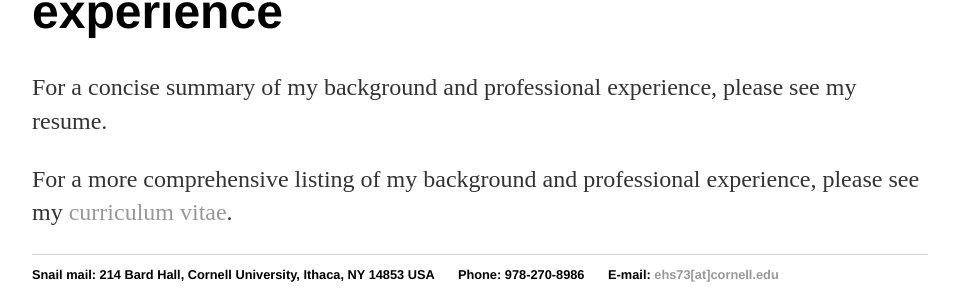
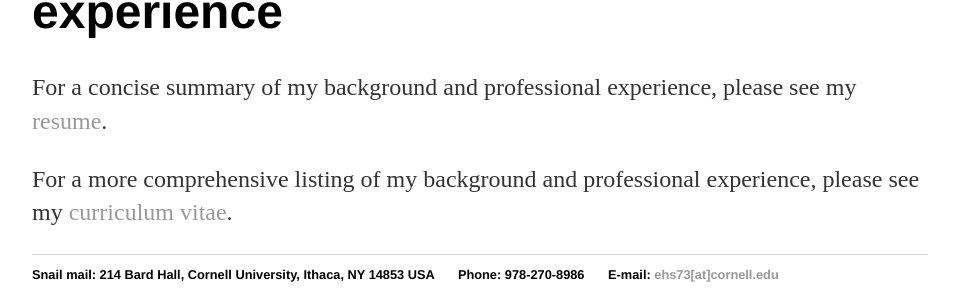
Before and after one commit to ehs73/ehs73.github.io, a Jekyll site: the page built from cv/index.html, in a window 1280 px wide. Shown: the part 181-489 px from the top of the page, without its empty margins (160-1119 px from the left). Built offline with Jekyll 4.4.1, drawn with Linux system fonts in a browser that asks for light colours; part of the change alters nothing that is shown.

```diff
--- a/cv/index.html
+++ b/cv/index.html
@@ -4,7 +4,7 @@ title: Background and professional experience
 ---
 	<h1>{{ page.title }}</h1>
 
-	<p>For a concise summary of my background and professional experience, please see my resume.</p>
+	<p>For a concise summary of my background and professional experience, please see my <a href="http://www.evahsmith.com/cv/EvaHSmith_Resume.pdf">resume</a>.</p>
 
 	<p>For a more comprehensive listing of my background and professional experience, please see my <a href="http://www.evahsmith.com/cv/EvaHSmith_Curriculum_Vitae.pdf">curriculum vitae</a>.</p>
 
```
